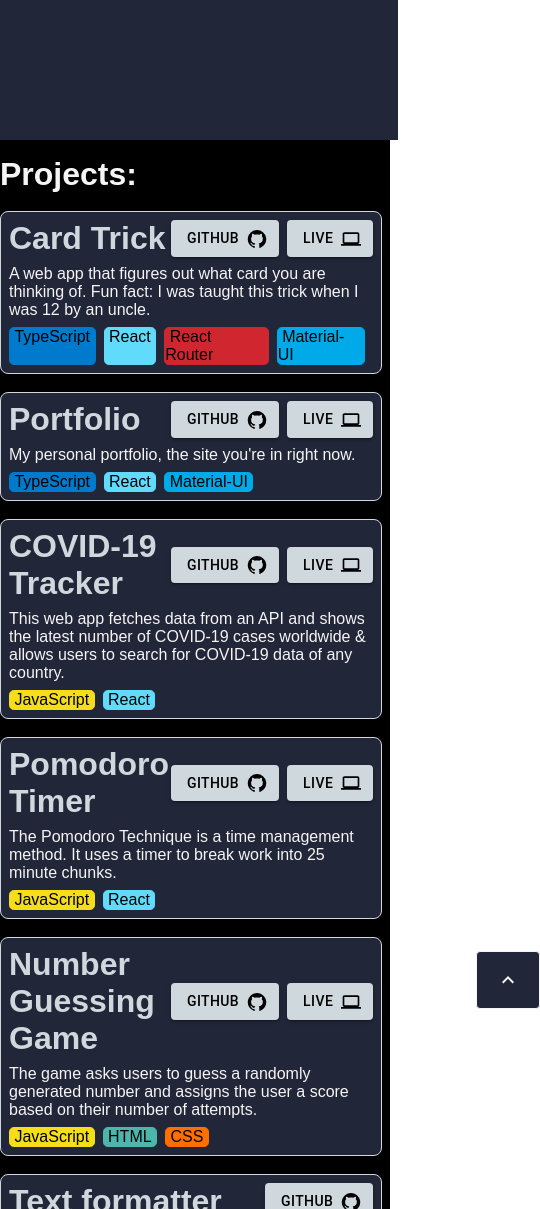
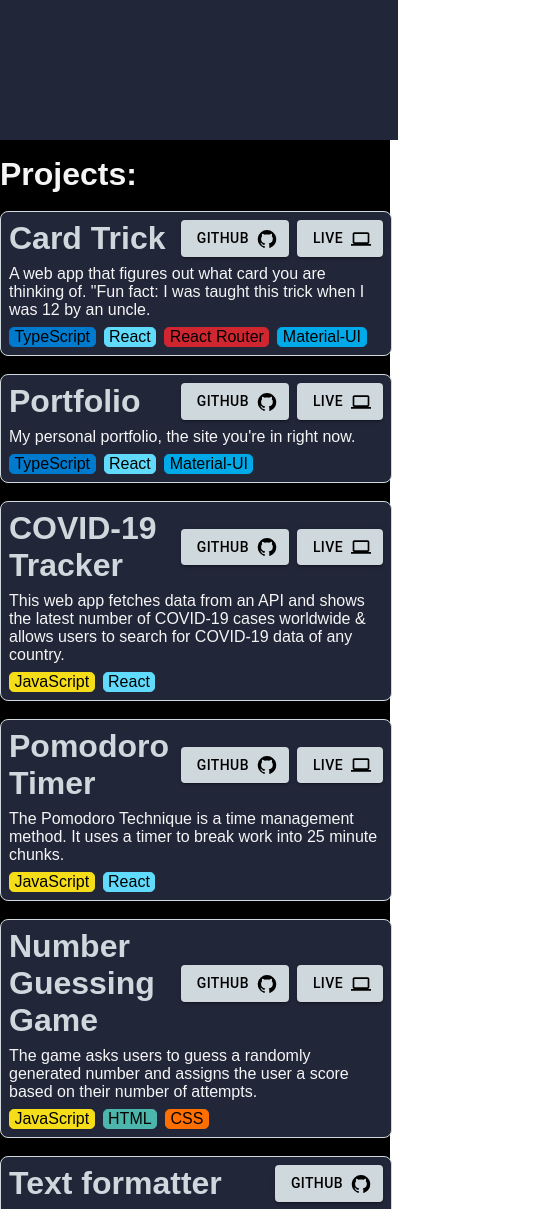
Before and after one commit to f2k5/f2k5.github.io, a React (Create React App) app: page / in a window 390 px wide. Shown: the part 704-1913 px from the top of the page, 540 px wide, since content can reach past the window. Built offline with nearby package versions, Linux system fonts and the light colour scheme.

Commit message:
making more responsive for smartphones

```diff
--- a/src/components/SecondPageProjectsSection/SecondPageProjectsSection.tsx
+++ b/src/components/SecondPageProjectsSection/SecondPageProjectsSection.tsx
@@ -21,8 +21,11 @@
         padding: 0 0 0 20%;
 
         @media only screen and (max-width: 600px) {
-            width: 99%;
+            width: 100%;
             padding: 0;
+            .scroll-up-btn {
+                display: none;
+            }
         }
 
         @media only screen and (max-width: 1024px) and (min-width: 600px) {
@@ -30,14 +33,6 @@
             padding: 5%;
         }
     `
-
-    // const ifDeviceIsASmartphone = useMediaQuery({
-    //     query: "(max-width: 600px)"
-    // })
-
-    // const ifDeviceIsAnIpad = useMediaQuery({
-    //     query: "(max-width: 1024px)"
-    // })
 
     return (
         <ProjectPageContainer>
@@ -50,7 +45,8 @@
                         githubRepoURL = {"https://github.com/f2k5/card-trick"}
                         hostedLinkLogo = {true}
                         hostedLinkURL = {"https://f2k5.github.io/card-trick"}
-                        projectDescription = {"A web app that figures out what card you are thinking of. Fun fact: I was taught this trick when I was 12 by an uncle."}
+                        projectDescription = {`A web app that figures out what card you are thinking of.
+                        "Fun fact: I was taught this trick when I was 12 by an uncle.`}
                         techStacks = {["TypeScript", "React", "React Router", "Material-UI"]}
                     />
                     <br />
@@ -70,8 +66,8 @@
                         githubRepoURL = {"https://github.com/f2k5/COVID-19-Tracker"}
                         hostedLinkLogo = {true}
                         hostedLinkURL = {"https://f2k5.github.io/COVID-19-Tracker/"}
-                        projectDescription = {
-                            "This web app fetches data from an API and shows the latest number of COVID-19 cases worldwide & allows users to search for COVID-19 data of any country."}
+                        projectDescription = {`This web app fetches data from an API and shows the latest number of
+                        COVID-19 cases worldwide & allows users to search for COVID-19 data of any country.`}
                         techStacks = {["JavaScript", "React"]}
                     />
                     <br />
@@ -81,7 +77,8 @@
                         githubRepoURL = {"https://github.com/f2k5/Pomodoro"}
                         hostedLinkLogo = {true}
                         hostedLinkURL = {"https://f2k5.github.io/Pomodoro/"}
-                        projectDescription = {"The Pomodoro Technique is a time management method. It uses a timer to break work into 25 minute chunks."}
+                        projectDescription = {`The Pomodoro Technique is a time management method.
+                        It uses a timer to break work into 25 minute chunks.`}
                         techStacks = {["JavaScript", "React"]}
                     />
                     <br />
@@ -91,7 +88,8 @@
                         githubRepoURL = {"https://github.com/f2k5/Number-Guessing-Game"}
                         hostedLinkLogo = {true}
                         hostedLinkURL = {"https://elastic-goldwasser-7f8b16.netlify.app/"}
-                        projectDescription = {"The game asks users to guess a randomly generated number and assigns the user a score based on their number of attempts."}
+                        projectDescription = {`The game asks users to guess a randomly generated number
+                        and assigns the user a score based on their number of attempts.`}
                         techStacks = {["JavaScript", "HTML", "CSS"]}
                     />
                     <br />
@@ -99,8 +97,9 @@
                         projectName = {"Text formatter"}
                         githubRepoLogo = {true}
                         githubRepoURL = {"https://github.com/f2k5/Software-Development-SENG-265"}
-                        projectDescription = {
-                            "Developed a text formatter in C and an advanced text formatter in Python. Wrote a Python script to automate testing for the advanced text formatter, reducing testing time significantly."}
+                        projectDescription = {`Developed a text formatter in C and an advanced text formatter in Python.
+                         Wrote a Python script to automate testing for the advanced text formatter,
+                         reducing testing time significantly.`}
                         techStacks = {["C", "Python"]}
                     />
                     <br />
@@ -108,7 +107,8 @@
                         projectName = {"MacOS Desktop Cleaner"}
                         githubRepoLogo = {true}
                         githubRepoURL = {"https://github.com/f2k5/MacOS-Desktop-Cleaner"}
-                        projectDescription = {"A script that macOS users can run on their desktop to declutter and organize piled up images, screenshots and pdfs."}
+                        projectDescription = {`A script that macOS users can run on their desktop to declutter
+                        and organize piled up images, screenshots and pdfs.`}
                         techStacks = {["Bash"]}
                     />
                     <br />
@@ -122,12 +122,13 @@
                     <Copyright />
                 </section>
 
-
-                    <Link to = "srollUpToProfilePage" smooth = {true} duration = {750}>
-                        <Button variant="outlined" style={{ backgroundColor: "#222639" , marginLeft: "6rem", color: "whitesmoke", borderColor: "whitesmoke", padding: "1rem 0"}}>
-                        <KeyboardArrowUpIcon /></Button>
-                    </Link>
-
+                <Link to = "srollUpToProfilePage" smooth = {true} duration = {750}>
+                    <Button variant="outlined" className = "scroll-up-btn"
+                        style={{ backgroundColor: "#222639" , marginLeft: "6rem",
+                                color: "whitesmoke", borderColor: "whitesmoke", padding: "1rem 0"}}>
+                        <KeyboardArrowUpIcon />
+                    </Button>
+                </Link>
 
             </Box>
         </ProjectPageContainer>
```
